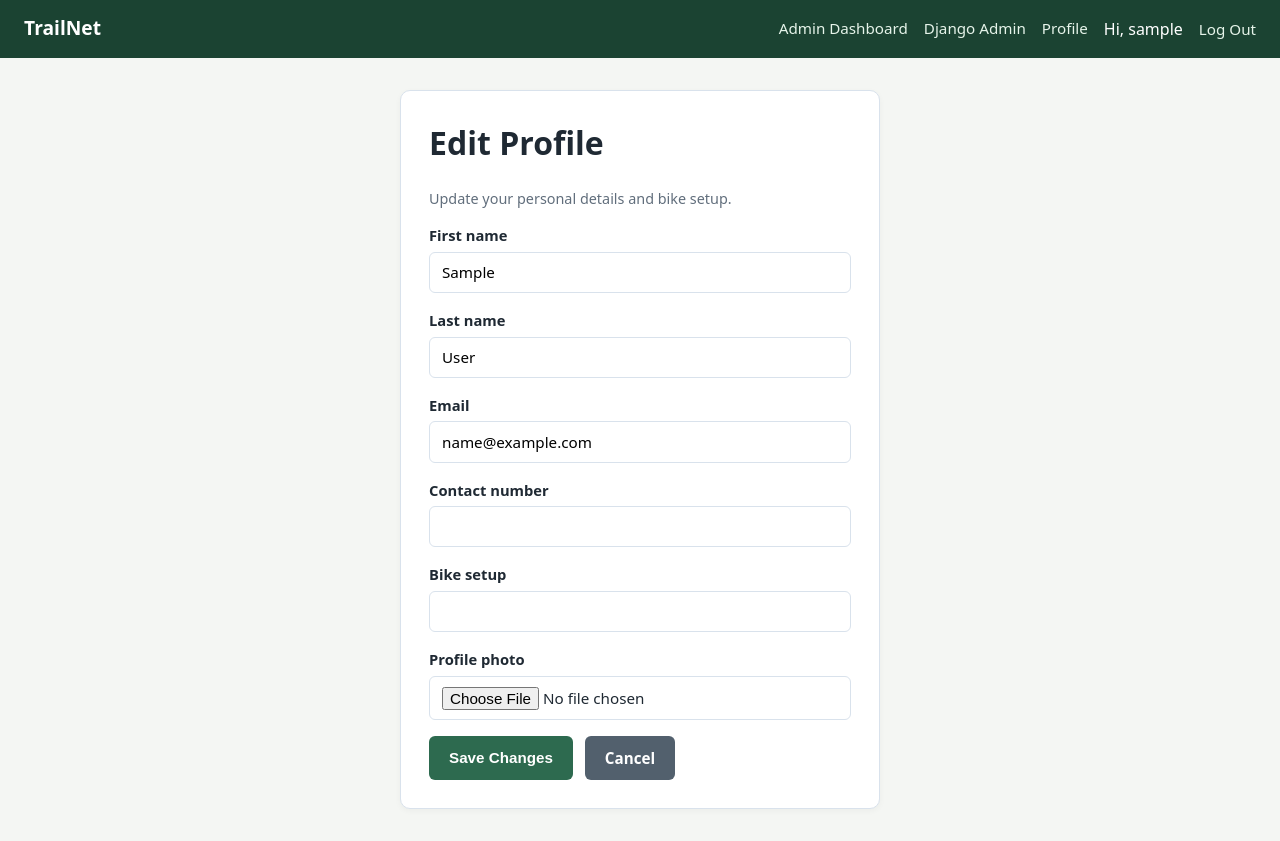
After one commit to gwjsah/TrailNet-Alfeche-MarionRey-G8, a Django app: page /accounts/profile/edit/ in a window 1280 px wide. The commit adds this page. Run offline with Django 5.2, Linux system fonts and the light colour scheme; the visitor is signed in with stand-in values (Sample User, id 1).

Commit message:
Implement user profile view and edit with photo upload

```diff
--- a/accounts/forms.py
+++ b/accounts/forms.py
@@ -29,3 +29,32 @@ class RiderRegistrationForm(UserCreationForm):
         if commit:
             user.save()
         return user
+
+
+class ProfileUpdateForm(forms.ModelForm):
+    """Form allowing logged-in users to update their own profile details."""
+
+    first_name = forms.CharField(max_length=150, required=True)
+    last_name = forms.CharField(max_length=150, required=True)
+    email = forms.EmailField(required=True)
+
+    class Meta:
+        model = User
+        fields = (
+            'first_name',
+            'last_name',
+            'email',
+            'contact_number',
+            'bike_setup',
+            'profile_photo',
+        )
+
+    def clean_email(self):
+        email = self.cleaned_data.get('email', '').strip().lower()
+        if (
+            User.objects.filter(email__iexact=email)
+            .exclude(pk=self.instance.pk)
+            .exists()
+        ):
+            raise forms.ValidationError('Another account is already using this email.')
+        return email
--- a/accounts/urls.py
+++ b/accounts/urls.py
@@ -11,4 +11,6 @@ urlpatterns = [
     path('dashboard/', views.dashboard_redirect_view, name='dashboard_redirect'),
     path('dashboard/rider/', views.rider_dashboard_view, name='rider_dashboard'),
     path('dashboard/admin/', views.admin_dashboard_view, name='admin_dashboard'),
+    path('profile/', views.profile_view, name='profile'),
+    path('profile/edit/', views.profile_edit_view, name='profile_edit'),
 ]
--- a/accounts/views.py
+++ b/accounts/views.py
@@ -7,7 +7,7 @@ from django.utils.http import url_has_allowed_host_and_scheme
 from django.views.decorators.http import require_POST
 
 from .decorators import role_required
-from .forms import RiderRegistrationForm
+from .forms import ProfileUpdateForm, RiderRegistrationForm
 
 User = get_user_model()
 
@@ -98,3 +98,29 @@ def admin_dashboard_view(request):
             'total_admins': total_admins,
         },
     )
+
+
+@login_required
+def profile_view(request):
+    """Display the currently logged-in user's own profile."""
+    return render(request, 'accounts/profile.html', {'profile_user': request.user})
+
+
+@login_required
+def profile_edit_view(request):
+    """Allow the currently logged-in user to update their own profile details."""
+    if request.method == 'POST':
+        form = ProfileUpdateForm(
+            request.POST,
+            request.FILES,
+            instance=request.user,
+        )
+        if form.is_valid():
+            form.save()
+            messages.success(request, 'Your profile has been updated.')
+            return redirect('accounts:profile')
+        messages.error(request, 'Please correct the errors below.')
+    else:
+        form = ProfileUpdateForm(instance=request.user)
+
+    return render(request, 'accounts/profile_edit.html', {'form': form})
--- /dev/null
+++ b/templates/accounts/profile_edit.html
@@ -0,0 +1,29 @@
+{% extends 'base.html' %}
+
+{% block title %}Edit Profile | TrailNet{% endblock %}
+
+{% block content %}
+<div class="card auth-card">
+    <h1 style="margin-top: 0;">Edit Profile</h1>
+    <p class="muted">Update your personal details and bike setup.</p>
+
+    <form method="post" enctype="multipart/form-data" novalidate>
+        {% csrf_token %}
+
+        {% for field in form %}
+            <div class="form-group">
+                <label for="{{ field.id_for_label }}">{{ field.label }}</label>
+                {{ field }}
+                {% if field.errors %}
+                    {{ field.errors }}
+                {% endif %}
+            </div>
+        {% endfor %}
+
+        <div style="display: flex; gap: 0.75rem;">
+            <button type="submit" class="btn">Save Changes</button>
+            <a href="{% url 'accounts:profile' %}" class="btn" style="background: #52606d;">Cancel</a>
+        </div>
+    </form>
+</div>
+{% endblock %}
--- a/templates/base.html
+++ b/templates/base.html
@@ -157,6 +157,7 @@
                     {% else %}
                         <a href="{% url 'accounts:rider_dashboard' %}">Rider Dashboard</a>
                     {% endif %}
+                    <a href="{% url 'accounts:profile' %}">Profile</a>
                     <span>Hi, {{ user.username }}</span>
                     <form method="post" action="{% url 'accounts:logout' %}" style="display:inline;">
                         {% csrf_token %}
```
Also changed, not shown: templates/accounts/profile.html (added, +36 -0 lines).
